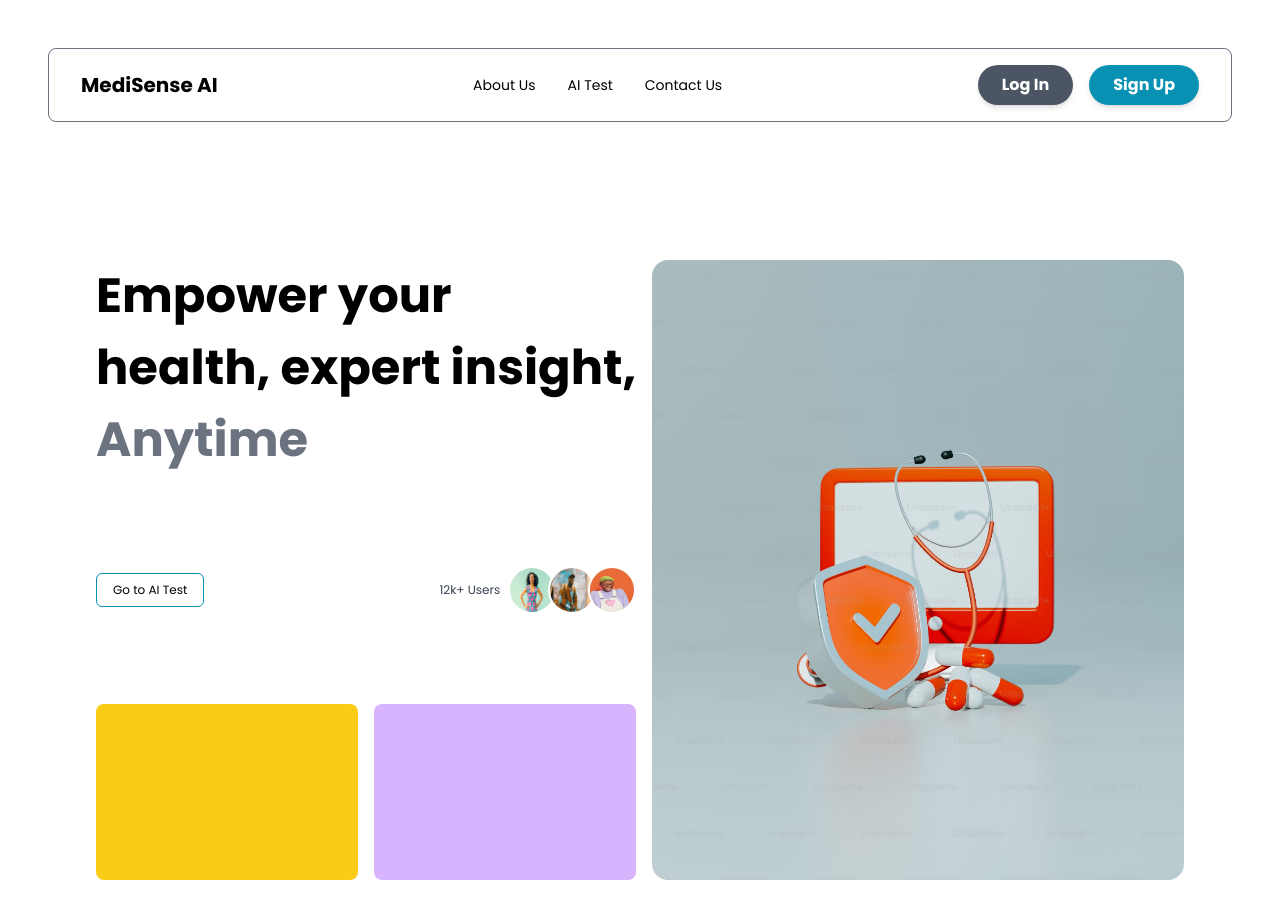
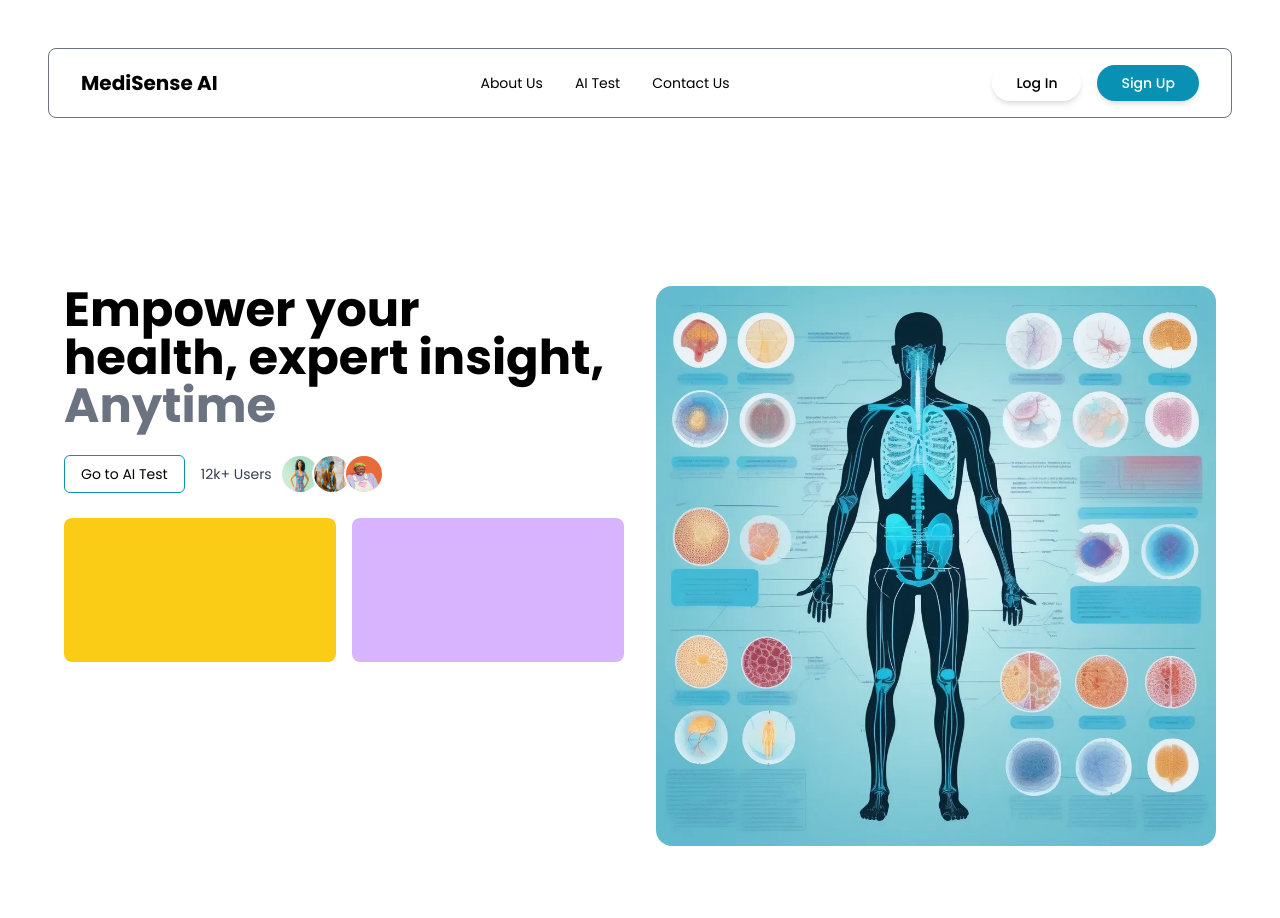
Before and after one commit to izzymarc/MediSense-AI, a React (Create React App) app in the folder medisenseai-app/: page / in a window 1280 px wide. Shown: the top 918 px of the page. Built offline with nearby package versions, Linux system fonts and the light colour scheme; the HTML template or start-up script is replaced by a standard one.

Commit message:
update hero and header

```diff
--- a/medisenseai-app/package.json
+++ b/medisenseai-app/package.json
@@ -1,5 +1,5 @@
 {
-  "homepage": "https://izzymarc.github.io/MediSense-AI",
+  "homepage": "https://izzymarc.github.io/",
   "name": "medisenseai-app",
   "version": "0.1.0",
   "private": true,
--- a/medisenseai-app/src/components/Header.js
+++ b/medisenseai-app/src/components/Header.js
@@ -17,13 +17,13 @@ const Header = () => {
             <div className="flex space-x-4">
                 <Link
                     to="/login"
-                    className="bg-gray-600 text-white py-2 px-6 rounded-full font-bold shadow-md hover:bg-gray-500 transition"
+                    className="border-black text-sm py-2 px-6 rounded-full font-medium shadow-md hover:bg-gray-500 transition"
                 >
                     Log In
                 </Link>
                 <Link
                     to="/register"
-                    className="bg-cyan-600 text-white py-2 px-6 rounded-full font-bold shadow-md hover:bg-cyan-500 transition"
+                    className="bg-cyan-600 border-black text-white text-sm py-2 px-6 rounded-full font-medium shadow-md hover:bg-cyan-500 transition"
                 >
                     Sign Up
                 </Link>
--- a/medisenseai-app/src/components/Hero.js
+++ b/medisenseai-app/src/components/Hero.js
@@ -1,46 +1,101 @@
+// import React from 'react';
+// import { Link } from 'react-router-dom';
+// // import Banner from '../images/banner-1.avif';
+// import Profile1 from '../images/profile1.avif';
+// import Profile2 from '../images/profile3.avif';
+// import Profile3 from '../images/profile2.avif';
+// import Banner from '../images/human-body.webp';
+
+
+// const Hero = () => {
+//     return (
+//         <div className="bg-transparent">
+
+//             <main className="flex-1 flex p-8 mx-16 my-5 relative">
+//                 <div className="flex flex-col justify-between pr-4">
+//                     {/* Section1 */}
+//                     <div className="text-5xl font-bold text-black leading-normal -pb-4">
+//                         Empower your <br/>health, expert insight, <br /> <span className="text-gray-500">Anytime</span>
+//                     </div>
+
+//                     {/* Section2 */}
+//                     <div className="flex justify-between items-center -pb-4">
+//                         <Link to="/ai-test" className=" bg-transparent border border-cyan-600 text-black py-2 px-4 rounded-md text-xs mr-4">Go to AI Test</Link>
+//                         <div className="flex items-center">
+//                             <span className="text-xs text-gray-700">12k+ Users</span>
+//                             <div className="flex -space-x-2 ml-2">
+
+//                                 <img className="h-12 w-12 rounded-full border-2 border-white" src={Profile1} alt="User 1" />
+//                                 <img className="h-12 w-12 rounded-full border-2 border-white" src={Profile2} alt="User 2" />
+//                                 <img className="h-12 w-12 rounded-full border-2 border-white" src={Profile3} alt="User 3" />
+//                             </div>
+//                         </div>
+//                     </div>
+
+//                     {/* Section3 */}
+//                     <div className="flex justify-between items-center w-full gap-4 -pb-4">
+//                         <div className="bg-yellow-400 flex-1 rounded-lg h-44"></div>
+//                         <div className="bg-purple-300 flex-1 rounded-lg h-44"></div>
+//                     </div>
+//                 </div>
+
+//                 {/* Right Div */}
+//                 <div className="flex-1">
+//                     <img src={Banner} alt="Health Illustration" className="w-full h-full rounded-2xl object-cover" />
+//                 </div>
+//             </main>
+//         </div>
+//     );
+// };
+
+// export default Hero;
+
+
 import React from 'react';
 import { Link } from 'react-router-dom';
-import Banner from '../images/banner-1.avif';
 import Profile1 from '../images/profile1.avif';
 import Profile2 from '../images/profile3.avif';
 import Profile3 from '../images/profile2.avif';
-
+import Banner from '../images/human-body.webp';
 
 const Hero = () => {
     return (
-        <div className="bg-transparent">
+        <div className="bg-transparent px-4 md:px-8 lg:px-16 py-5">
+            <main className="flex flex-col md:flex-row md:space-x-8 md:py-8">
 
-            <main className="flex-1 flex p-8 mx-16 my-5 relative">
-                <div className="flex flex-col justify-between pr-4">
+                {/* Left Div */}
+                <div className="flex flex-col items-center md:items-start md:w-1/2 space-y-4 md:space-y-6">
                     {/* Section1 */}
-                    <div className="text-5xl font-bold text-black leading-normal -pb-4">
-                        Empower your <br/>health, expert insight, <br /> <span className="text-gray-500">Anytime</span>
+                    <div className="text-3xl md:text-5xl font-bold text-black leading-snug text-center md:text-left">
+                        Empower your <br /> health, expert insight, <br />
+                        <span className="text-gray-500">Anytime</span>
                     </div>
 
                     {/* Section2 */}
-                    <div className="flex justify-between items-center -pb-4">
-                        <Link to="/ai-test" className=" bg-transparent border border-cyan-600 text-black py-2 px-4 rounded-md text-xs mr-4">Go to AI Test</Link>
-                        <div className="flex items-center">
-                            <span className="text-xs text-gray-700">12k+ Users</span>
-                            <div className="flex -space-x-2 ml-2">
-
-                                <img className="h-12 w-12 rounded-full border-2 border-white" src={Profile1} alt="User 1" />
-                                <img className="h-12 w-12 rounded-full border-2 border-white" src={Profile2} alt="User 2" />
-                                <img className="h-12 w-12 rounded-full border-2 border-white" src={Profile3} alt="User 3" />
+                    <div className="flex flex-col md:flex-row md:items-center space-y-4 md:space-y-0 md:space-x-4">
+                        <Link to="/ai-test" className="bg-transparent border border-cyan-600 text-black py-2 px-4 rounded-md text-xs md:text-sm">
+                            Go to AI Test
+                        </Link>
+                        <div className="flex items-center justify-center space-x-2">
+                            <span className="text-xs md:text-sm text-gray-700">12k+ Users</span>
+                            <div className="flex -space-x-2">
+                                <img className="h-8 w-8 md:h-10 md:w-10 rounded-full border-2 border-white" src={Profile1} alt="User 1" />
+                                <img className="h-8 w-8 md:h-10 md:w-10 rounded-full border-2 border-white" src={Profile2} alt="User 2" />
+                                <img className="h-8 w-8 md:h-10 md:w-10 rounded-full border-2 border-white" src={Profile3} alt="User 3" />
                             </div>
                         </div>
                     </div>
 
                     {/* Section3 */}
-                    <div className="flex justify-between items-center w-full gap-4 -pb-4">
-                        <div className="bg-yellow-400 flex-1 rounded-lg h-44"></div>
-                        <div className="bg-purple-300 flex-1 rounded-lg h-44"></div>
+                    <div className="flex space-x-4 w-full">
+                        <div className="bg-yellow-400 flex-1 rounded-lg h-24 md:h-36"></div>
+                        <div className="bg-purple-300 flex-1 rounded-lg h-24 md:h-36"></div>
                     </div>
                 </div>
 
                 {/* Right Div */}
-                <div className="flex-1">
-                    <img src={Banner} alt="Health Illustration" className="w-full h-full rounded-2xl object-cover" />
+                <div className="mt-8 md:mt-0 md:w-1/2">
+                    <img src={Banner} alt="Health Illustration" className="w-full h-auto rounded-2xl object-cover" />
                 </div>
             </main>
         </div>
```
Also changed, not shown: medisenseai-app/src/images/human-body.webp (added).
